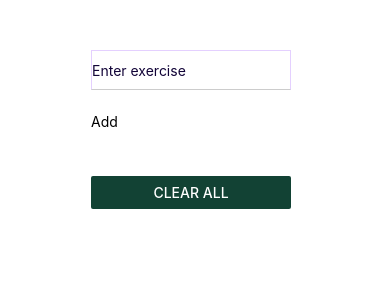
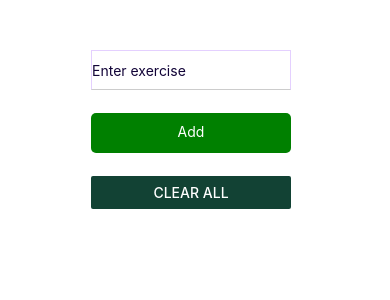
Before and after one commit to noahtt7/WorkoutProj, a React Native app: screen / in a window 390 px wide. Shown: the top 300 px of the page. Built offline with nearby package versions, Linux system fonts and the light colour scheme.

Commit message:
Edit/Add button styling, edit and add works fine

```diff
--- a/App.js
+++ b/App.js
@@ -33,18 +33,18 @@ export default function App() {
     // })
   }
 
-  function inputExerciseHandler(enteredText) {
+  function inputExerciseHandler() {
     // const exerExists = exercises.some(exer => exer.text.toLowerCase() === enteredText.text.toLowerCase());
     // console.log(exerExists);
     //console.log(exercises.filter(exer => exer.text));
-    if (isEditing) {
+    if (isEditing && enteredExerciseText != null) {
       setExercises(
         exercises.map((exercise) =>
           //exercise.id === isEditing ? setEnteredExerciseText(enteredText) : exercise
           exercise.id === isEditing ? {...exercise, text: enteredExerciseText} : exercise
         )
       );
-      console.log(enteredText + "yuh");
+      //console.log(enteredText + "yuh");
       setIsEditing(null);
     } else {
       // entered text in TextInput box is set
@@ -88,8 +88,8 @@ export default function App() {
           /> */}
           <TouchableOpacity
           // changed onpress from addExerciseHandler to inputExerciseHandler
-          onPress={inputExerciseHandler} color="#841584">
-            <Text>{isEditing ? "Edit" : "Add"}</Text>
+          onPress={inputExerciseHandler} color="#841584" style={styles.addIcon}>
+            <Text style={styles.addText}>{isEditing ? "Edit" : "Add"}</Text>
           </TouchableOpacity>
         </View>
         <View style={{ width: 200 }}>
@@ -99,11 +99,6 @@ export default function App() {
             onPress={clearAll}
           />
         </View>
-        {/* <FlatList
-        data={exercises}
-        renderItem={({item}) => <Text style={styles.item}>
-          {item.key}</Text>}
-        /> */}
       </View>
       <View style={styles.exerciseContainer}>
         <ScrollView>
@@ -112,7 +107,7 @@ export default function App() {
             <View key={exercise.id} style={styles.exerciseItem}>
               <Text style={styles.exerciseText}>{exercise.text}</Text>
               <TouchableOpacity
-                style={styles.addIcon}
+                //style={styles.addIcon}
                 onPress={() => handleEdit(exercise)}
                 >
                 <Icon size={30} name="edit" color="#4caf50" style= {{textAlign: "right"}}>Add exer</Icon>
@@ -175,11 +170,19 @@ const styles = StyleSheet.create({
     textAlign: 'center',
     fontSize: 20
   },
+  addText: {
+    textAlign: "center",
+    color: "white",
+    size: 50
+  },
   addIcon: {
-    height: 50,
-    left: 140,
-    width: 30,
-    marginTop: 10,
+    backgroundColor: "green",
+    height: 40,
+    left: 5,
+    width: 200,
+    padding: 10,
+    borderRadius: 5,
+    marginBottom: 10,
     marginHorizontal: -5,
     position: 'absolute'
   },
```
